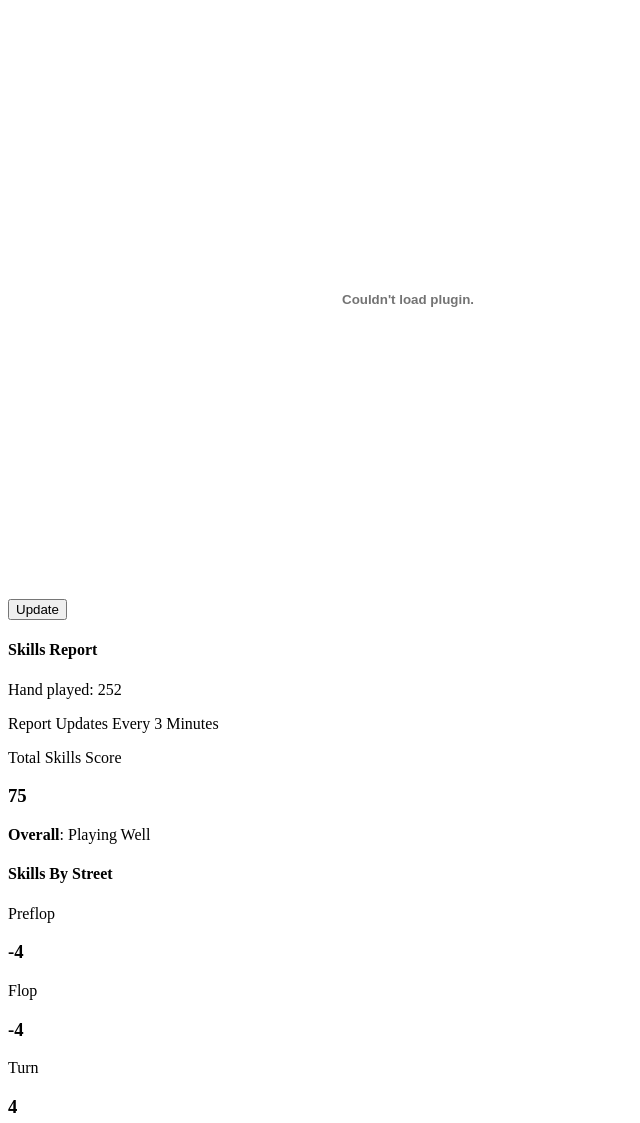
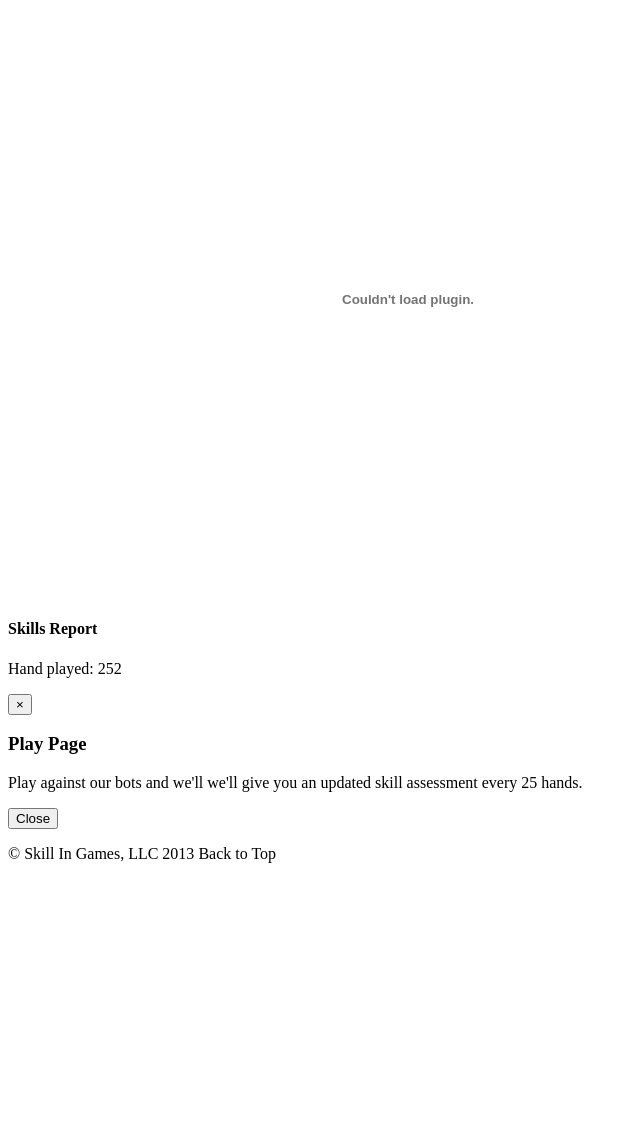
Before and after one commit to mizdflop/dev_new, a CakePHP app: template app/View/Users/play.ctp in a window 1280 px wide. Shown: the part 95-1218 px from the top of the page, without its empty margins (0-640 px from the left). After the commit the page ends 958 px from the top, so only its background shows below. Run offline with PHP 8.4 and a stand-in for CakePHP, Linux system fonts and the light colour scheme; the template is opened without the code that fills it, so the values that code supplies are empty; some libraries are stand-ins or nearby versions.

Commit message:
strip some scores

```diff
--- a/app/View/Users/play.ctp
+++ b/app/View/Users/play.ctp
@@ -87,15 +87,16 @@
 
 		</div>
 		<div id="report" class="span3">
-			<button id="skills-report-update" class="btn btn-primary">Update</button>
 			<h4>Skills Report</h4>
 			<p>Hand played: <span class="hand_played">252</span></p>
-			<p>Report Updates Every 3 Minutes</p>
+			<!--<p>Report Updates Every 3 Minutes</p> -->
+<!--
 			<div class="well">
 				<p>Total Skills Score</p>
-				<h3 class="total_skills_score">75</h3>
+				<h3 class="total_skills_score">0</h3>
 				<p><strong>Overall</strong>: <span class="overall">Playing Well</span></p>
 			</div>
+			<button id="skills-report-update" class="btn btn-primary">Update Your Score</button>
 
 			<div class="well">
 				<h4>Skills By Street</h4>
@@ -136,6 +137,7 @@
 		    </ul>
 
 		</div>
+-->
 	</div>
 <?php /* </div>*/?>
 
```
Also changed, not shown: 4 other files.
